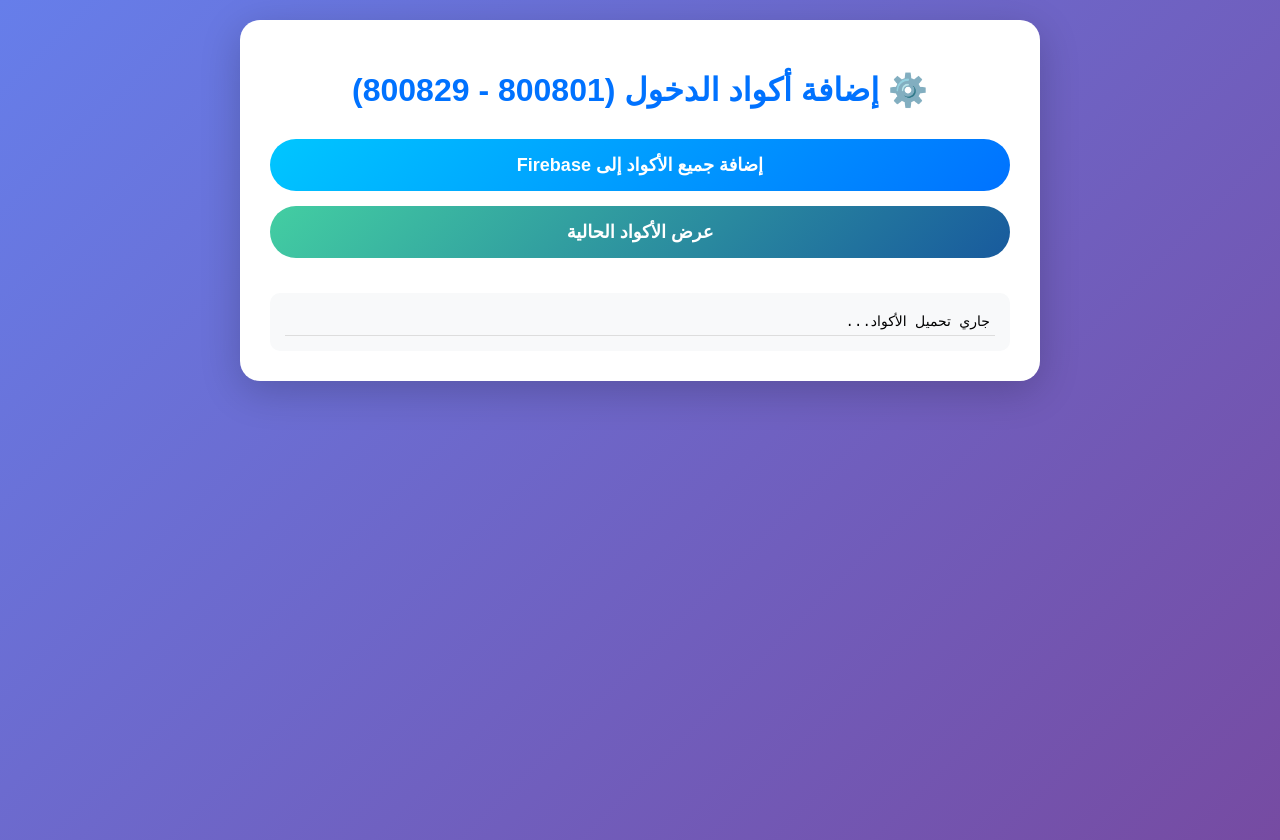
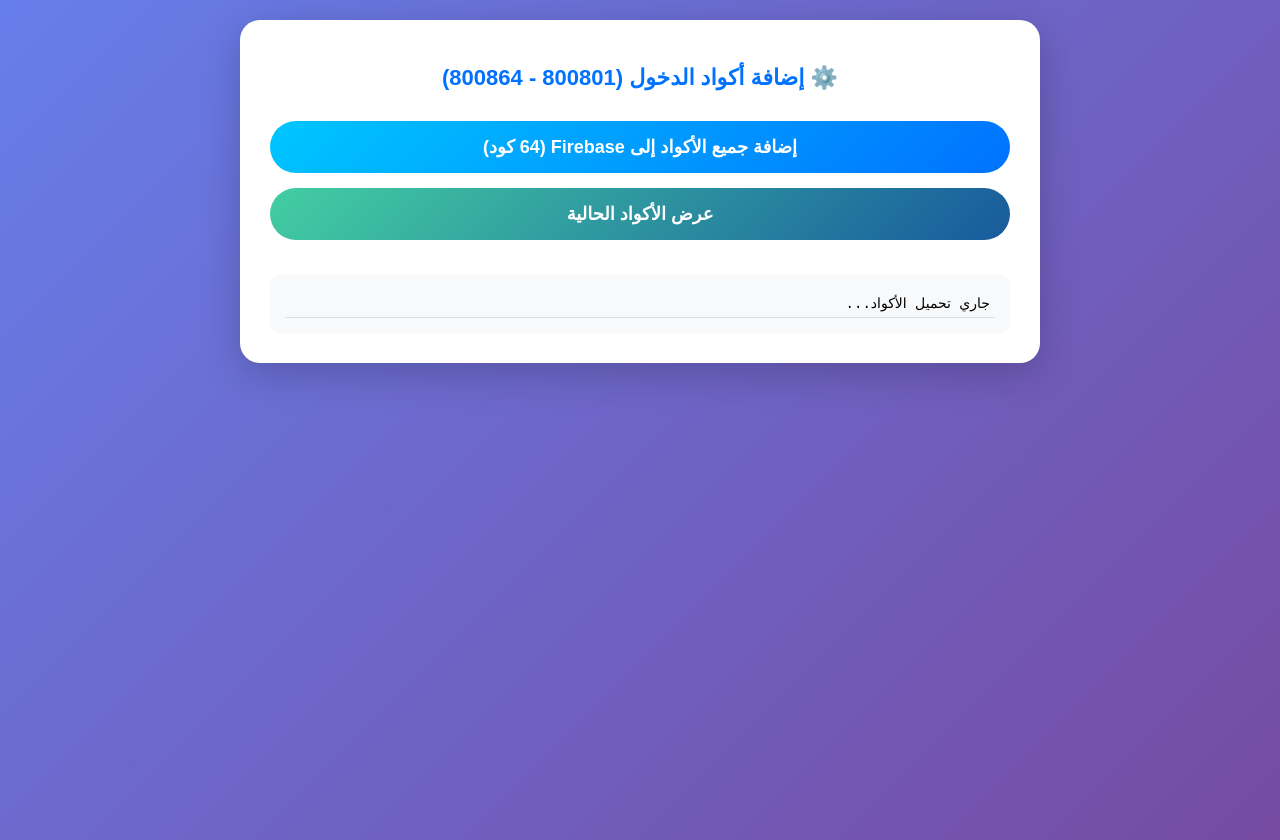
Before and after one commit to mohamednasr5/id, a plain HTML site: page codes.html in a window 1280 px wide. Both pictures are taken after a click on the button "عرض الأكواد الحالية". Drawn offline with Linux system fonts and the light colour scheme; no server answers.

Commit message:
Update codes.html

```diff
--- a/codes.html
+++ b/codes.html
@@ -23,6 +23,7 @@
       color: #0072ff;
       text-align: center;
       margin-bottom: 30px;
+      font-size: 22px;
     }
     button {
       width: 100%;
@@ -82,10 +83,10 @@
 </head>
 <body>
   <div class="card">
-    <h1>⚙️ إضافة أكواد الدخول (800801 - 800829)</h1>
+    <h1>⚙️ إضافة أكواد الدخول (800801 - 800864)</h1>
 
     <button id="addCodesBtn" onclick="addLoginCodes()">
-      إضافة جميع الأكواد إلى Firebase
+      إضافة جميع الأكواد إلى Firebase (64 كود)
     </button>
 
     <button onclick="viewCodes()" style="background: linear-gradient(135deg, #43cea2, #185a9d);">
@@ -142,7 +143,42 @@
       "حي السلموني - حسن المناخلى",
       "حى مزلفان العلمي -أبوعلاء",
       "حي البصله حمود-عبد الحميد",
-      "حى الجرن 3 -قهوة النجدي محمد النجدي"
+      "حى الجرن 3 -قهوة النجدي محمد النجدي",
+      "الفروسات",
+      "أبو الأخضر",
+      "جديدة المنزلة",
+      "العامرة",
+      "مصر الجديدة",
+      "عرب زيدان",
+      "الستايتة",
+      "كفر حجاج",
+      "ميت خضير",
+      "المواجد",
+      "البصراط",
+      "ميت شريف",
+      "الطوابرة",
+      "العمارنة",
+      "اولاد بانا",
+      "اولاد حانا",
+      "بحر حادوث",
+      "القزاقزة",
+      "الحوتة",
+      "اولاد نور",
+      "الخلايفة",
+      "القطشة",
+      "الجماملة",
+      "قرية العزيزة",
+      "الأحمدية",
+      "العربان",
+      "اولاد علم",
+      "اولاد ناصر",
+      "بني هلال",
+      "الشبول",
+      "الرودة",
+      "النسايمة",
+      "المطرية",
+      "قرية العصافرة",
+      "قرية الضهير"
     ];
 
     function addLog(message, isError = false) {
@@ -168,6 +204,7 @@
 
       try {
         addLog('بدء عملية إضافة الأكواد...');
+        addLog(`إجمالي الأماكن: ${places.length}`);
 
         let successCount = 0;
         let errorCount = 0;
@@ -186,7 +223,6 @@
             addLog(`✅ تم إضافة الكود ${code} - ${place}`);
             successCount++;
 
-            // تأخير صغير لتجنب الضغط على Firebase
             await new Promise(resolve => setTimeout(resolve, 100));
 
           } catch (error) {
@@ -198,7 +234,7 @@
         addLog(`\n✨ اكتملت العملية: ${successCount} نجح، ${errorCount} فشل`);
 
         status.className = 'success';
-        status.textContent = `✅ تم إضافة ${successCount} كود بنجاح!`;
+        status.textContent = `✅ تم إضافة ${successCount} كود بنجاح من أصل ${places.length}!`;
         status.style.display = 'block';
 
       } catch (error) {
@@ -208,7 +244,7 @@
         status.style.display = 'block';
       } finally {
         btn.disabled = false;
-        btn.textContent = 'إضافة جميع الأكواد إلى Firebase';
+        btn.textContent = 'إضافة جميع الأكواد إلى Firebase (64 كود)';
       }
     };
 
@@ -231,6 +267,8 @@
           addLog(`🔑 ${code} → ${codes[code].place}`);
         });
 
+        addLog(`\n📊 إجمالي الأكواد: ${Object.keys(codes).length}`);
+
       } catch (error) {
         addLog(`❌ خطأ في عرض الأكواد: ${error.message}`, true);
       }
```
